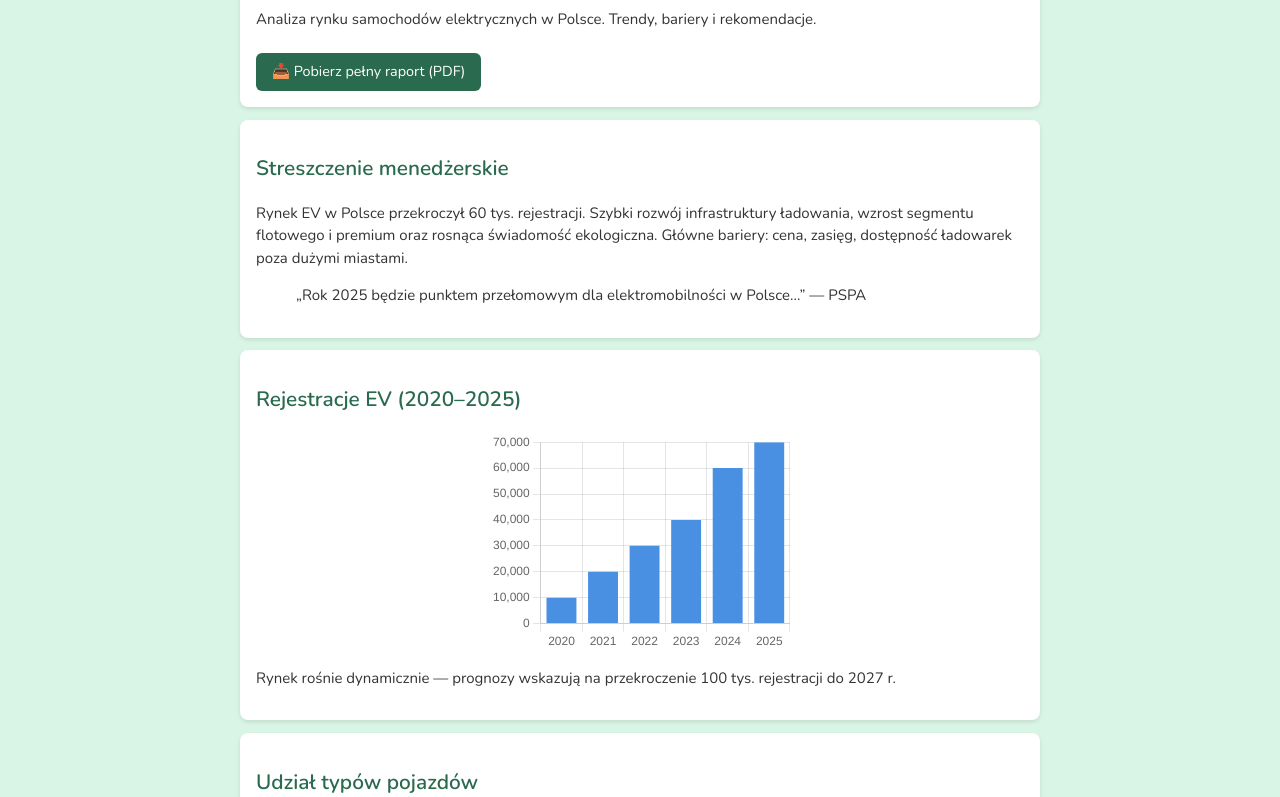
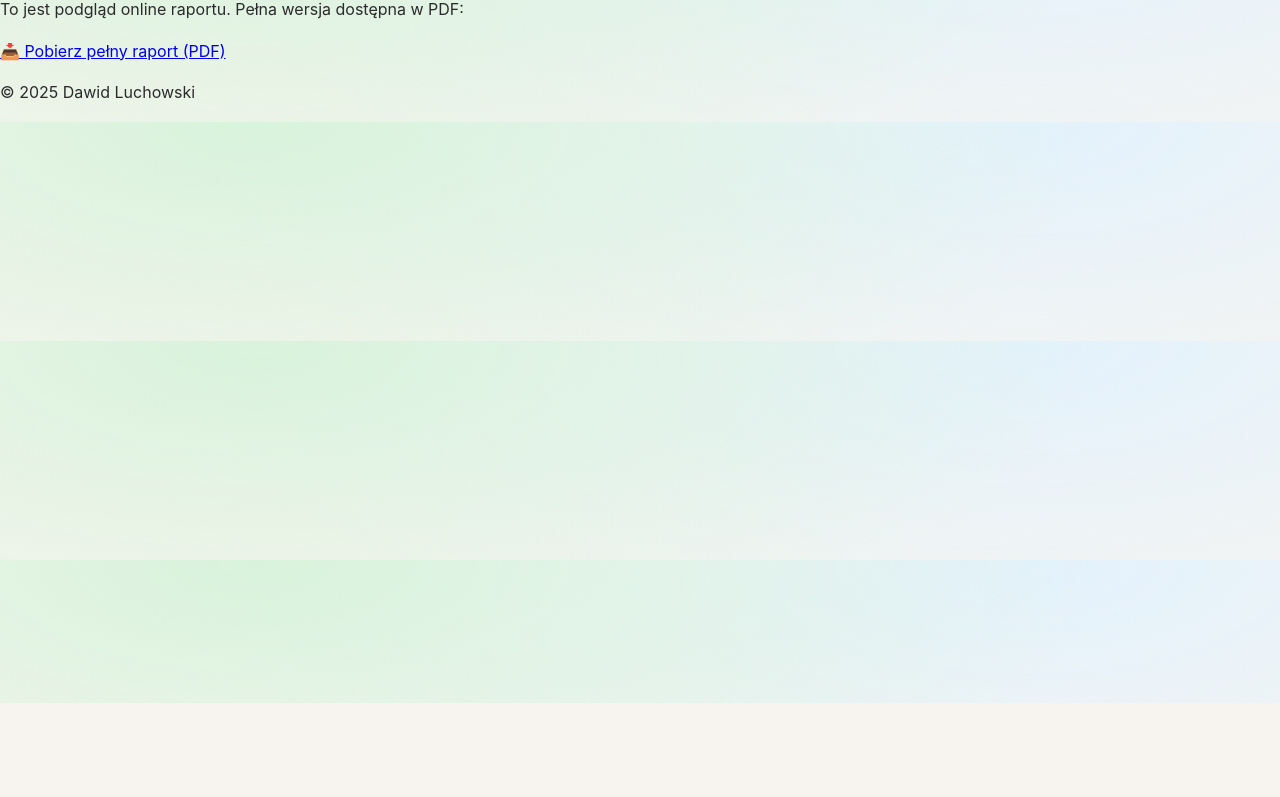
Before and after one commit to smartpathio/portfolio-Dawid, a plain HTML site: page ev-landing-pl.html in a window 1280 px wide. Shown: the part 97-894 px from the top of the page. After the commit the page ends 800 px from the top, so only its background shows below. Drawn offline with nearby package versions, Linux system fonts and the light colour scheme.

Commit message:
Add files via upload

```diff
--- a/ev-landing-pl.html
+++ b/ev-landing-pl.html
@@ -1,187 +1,23 @@
- <!DOCTYPE html>
+<!DOCTYPE html>
 <html lang="pl">
 <head>
   <meta charset="UTF-8" />
   <meta name="viewport" content="width=device-width, initial-scale=1" />
-  <title>Raport EV Polska 2025 — Dawid Luchowski</title>
-  <meta name="description" content="Analiza rynku samochodów elektrycznych w Polsce 2025. Wizualizacje, dane, rekomendacje." />
-  <link href="https://fonts.googleapis.com/css2?family=Nunito:wght@400;600&display=swap" rel="stylesheet" />
-  <style>
-    body {
-      font-family: 'Nunito', sans-serif;
-      background-color: #d9f5e5;
-      margin: 0;
-      padding: 0;
-      color: #333;
-      font-size: 15px;
-      line-height: 1.5;
-    }
-    .page {
-      max-width: 800px;
-      margin: auto;
-      padding: 1rem;
-    }
-    .section {
-      padding: 1rem;
-      margin: 0.8rem 0;
-      background: #fff;
-      border-radius: 8px;
-      box-shadow: 0 2px 4px rgba(0,0,0,0.1);
-    }
-    h1, h2 {
-      color: #2a6a4f;
-      font-size: 1.3rem;
-    }
-    canvas {
-      display: block;
-      margin: 0.5rem auto;
-      max-width: 100%;
-      max-height: 220px;
-    }
-    .btn {
-      display: inline-block;
-      margin-top: 0.5rem;
-      padding: 0.5rem 1rem;
-      background: #2a6a4f;
-      color: #fff;
-      text-decoration: none;
-      border-radius: 6px;
-      font-size: 0.9rem;
-    }
-    table {
-      width: 100%;
-      border-collapse: collapse;
-      font-size: 0.9rem;
-    }
-    th, td {
-      border: 1px solid #ccc;
-      padding: 6px;
-      text-align: left;
-    }
-    .table-wrapper {
-      overflow-x: auto;
-    }
-  </style>
-  <script src="https://cdn.jsdelivr.net/npm/chart.js"></script>
+  <title>Raport EV Polska 2025 — Podgląd</title>
+  <link rel="stylesheet" href="/portfolio-Dawid/style.css" />
 </head>
 <body>
-  <div class="page">
-    <header class="section">
-      <h1>Raport EV Polska 2025</h1>
-      <p>Analiza rynku samochodów elektrycznych w Polsce. Trendy, bariery i rekomendacje.</p>
-      <a href="../Analiza-rynku-EV-Polska-2025.pdf" download class="btn">📥 Pobierz pełny raport (PDF)</a>
-    </header>
+  <header>
+    <h1>Raport: Rynek samochodów elektrycznych w Polsce (2025)</h1>
+  </header>
 
-    <section class="section">
-      <h2>Streszczenie menedżerskie</h2>
-      <p>Rynek EV w Polsce przekroczył 60 tys. rejestracji. Szybki rozwój infrastruktury ładowania, wzrost segmentu flotowego i premium oraz rosnąca świadomość ekologiczna. Główne bariery: cena, zasięg, dostępność ładowarek poza dużymi miastami.</p>
-      <blockquote>„Rok 2025 będzie punktem przełomowym dla elektromobilności w Polsce...” — PSPA</blockquote>
-    </section>
+  <main>
+    <p>To jest podgląd online raportu. Pełna wersja dostępna w PDF:</p>
+    <a href="/portfolio-Dawid/Analiza-rynku-EV-Polska-2025.pdf" download>📥 Pobierz pełny raport (PDF)</a>
+  </main>
 
-    <section class="section">
-      <h2>Rejestracje EV (2020–2025)</h2>
-      <canvas id="barChart"></canvas>
-      <p>Rynek rośnie dynamicznie — prognozy wskazują na przekroczenie 100 tys. rejestracji do 2027 r.</p>
-    </section>
-
-    <section class="section">
-      <h2>Udział typów pojazdów</h2>
-      <canvas id="pieChart"></canvas>
-      <p>BEV stanowią 63% rynku, PHEV — 37%. Trend wskazuje na dalszy wzrost udziału pojazdów w pełni elektrycznych.</p>
-    </section>
-
-    <section class="section">
-      <h2>Segmentacja rynku EV</h2>
-      <div class="table-wrapper">
-        <table>
-          <tr><th>Segment</th><th>Charakterystyka</th><th>Przykładowe marki</th></tr>
-          <tr><td>Floty firmowe</td><td>Największy udział, niższe koszty eksploatacji</td><td>Hyundai, Volkswagen, Tesla</td></tr>
-          <tr><td>Klienci indywidualni</td><td>Dopłaty, auta miejskie</td><td>Fiat, Nissan, Dacia</td></tr>
-          <tr><td>Premium</td><td>Prestiż, innowacje, długi zasięg</td><td>Tesla, BMW, Mercedes</td></tr>
-        </table>
-      </div>
-    </section>
-  </div>
-
-  <div class="page">
-    <section class="section">
-      <h2>Analiza SWOT</h2>
-      <div class="table-wrapper">
-        <table>
-          <tr><th>Mocne strony</th><th>Słabe strony</th><th>Szanse</th><th>Zagrożenia</th></tr>
-          <tr>
-            <td>Wsparcie rządowe, szybki wzrost rynku</td>
-            <td>Wysoka cena zakupu, ograniczony zasięg</td>
-            <td>Nowe dopłaty, rozwój infrastruktury ładowania</td>
-            <td>Brak ładowarek na prowincji, niepewność regulacji</td>
-          </tr>
-        </table>
-      </div>
-      <p>SWOT pokazuje, że rynek ma solidne fundamenty, ale wymaga dalszego wsparcia infrastrukturalnego i edukacyjnego.</p>
-    </section>
-
-    <section class="section">
-      <h2>Case study: InPost</h2>
-      <p>InPost wdrożył ponad 500 EV do floty kurierskiej, inwestując w własne ładowarki. Efekty: niższe koszty eksploatacji, pozytywny wizerunek i realna redukcja emisji CO₂.</p>
-    </section>
-
-    <section class="section">
-      <h2>Prognozy i rekomendacje</h2>
-      <ul>
-        <li>Rynek EV w Polsce przekroczy 100 tys. rejestracji do końca 2027 r.</li>
-        <li>Największy wzrost w segmencie flotowym i premium.</li>
-        <li>Rekomendacje: inwestycje w ultraszybkie ładowarki, edukacja klientów, wsparcie dla segmentu B2B.</li>
-      </ul>
-    </section>
-
-    <section class="section">
-      <h2>Źródła</h2>
-      <p>PSPA, Samar, IBRM, ACEA, EV-Database, Polityka Insight, BloombergNEF, EV-Box</p>
-    </section>
-  </div>
-
-  <script>
-    const colors = { blue: '#4a90e2', red: '#e63946', grey: '#7d7d7d' };
-
-    new Chart(document.getElementById('barChart'), {
-      type: 'bar',
-      data: {
-        labels: ['2020','2021','2022','2023','2024','2025'],
-        datasets: [{
-          label: 'Rejestracje EV',
-          data: [10000,20000,30000,40000,60000,70000],
-          backgroundColor: colors.blue
-        }]
-      },
-      options: {
-        responsive: true,
-        maintainAspectRatio: false,
-        plugins: {
-          legend: { display: false }
-        }
-      }
-    });
-
-    new Chart(document.getElementById('pieChart'), {
-      type: 'pie',
-      data: {
-        labels: ['BEV (63%)','PHEV (37%)'],
-        datasets: [{
-          data: [63,37],
-          backgroundColor: [colors.red, colors.grey]
-        }]
-      },
-      options: {
-        responsive: true,
-        maintainAspectRatio: false,
-        plugins: {
-          legend: {
-            position: 'bottom',
-            labels: { font: { size: 12 } }
-          }
-        }
-      }
-    });
-  </script>
+  <footer>
+    <p>© 2025 Dawid Luchowski</p>
+  </footer>
 </body>
 </html>
```
Also changed, not shown: favicon.ico (added).
